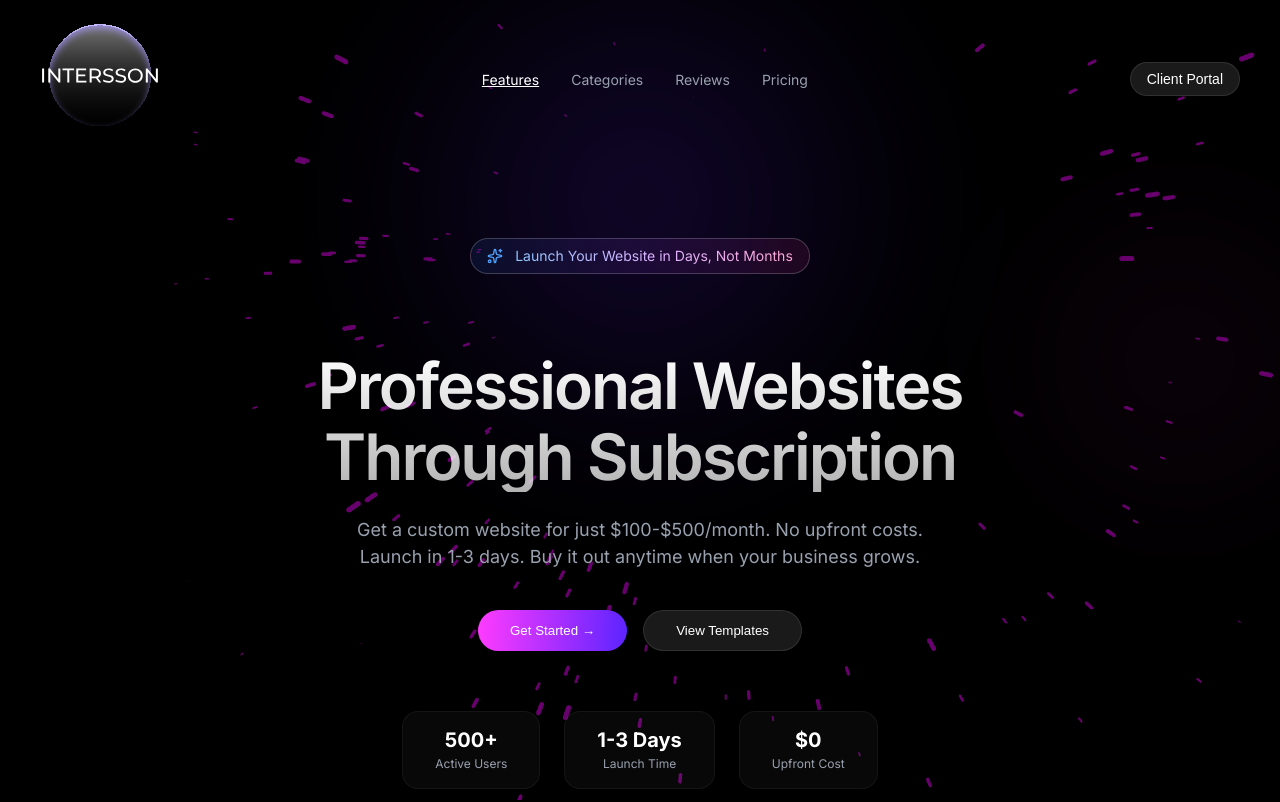
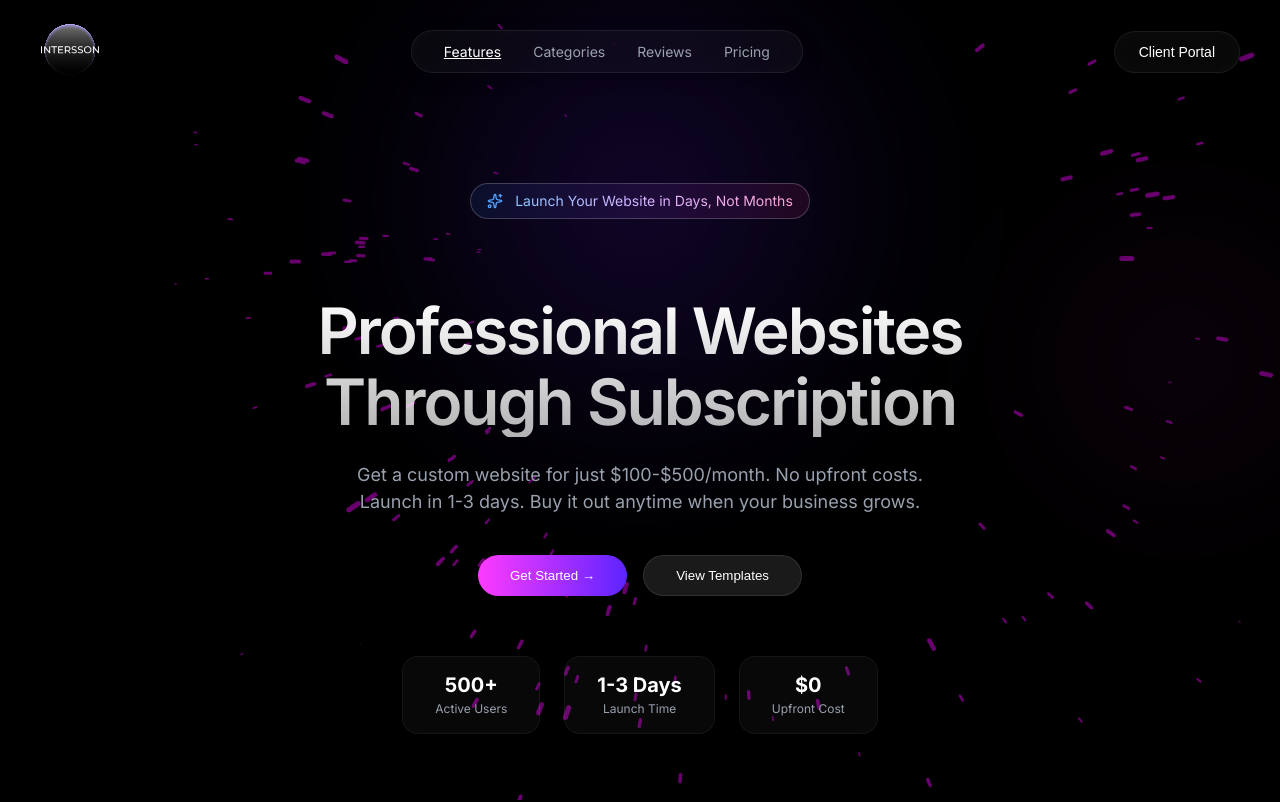
Before and after one commit to intersson-sir/Intersson, a Next.js app: page / in a window 1280 px wide. Shown: the top 802 px of the page. Built offline with nearby package versions, Linux system fonts and the light colour scheme.

Commit message:
Update Navbar: reduce logo size (-50%) and apply Liquid Glass style to nav links and client portal button

```diff
--- a/src/components/Navbar.module.css
+++ b/src/components/Navbar.module.css
@@ -23,8 +23,8 @@
 }
 
 .logoIcon {
-    width: 120px;
-    height: 110px;
+    width: 60px;
+    height: 55px;
     background: url('/logo.svg') no-repeat center center;
     background-size: contain;
 }
@@ -34,6 +34,18 @@
     gap: 32px;
     font-size: 14px;
     color: #99A1AF;
+    align-items: center;
+
+    /* Liquid Glass Effect */
+    background: rgba(255, 255, 255, 0.03);
+    backdrop-filter: blur(20px);
+    -webkit-backdrop-filter: blur(20px);
+    border: 1px solid rgba(255, 255, 255, 0.08);
+    padding: 12px 32px;
+    border-radius: 100px;
+    box-shadow:
+        inset 0 0 20px rgba(255, 255, 255, 0.02),
+        0 4px 20px rgba(0, 0, 0, 0.2);
 }
 
 .navLink {
@@ -51,9 +63,16 @@
 }
 
 .clientPortalBtn {
-    background: rgba(255, 255, 255, 0.1);
-    border: 1px solid rgba(255, 255, 255, 0.1);
-    padding: 8px 16px;
+    /* Liquid Glass Effect */
+    background: rgba(255, 255, 255, 0.03);
+    backdrop-filter: blur(20px);
+    -webkit-backdrop-filter: blur(20px);
+    border: 1px solid rgba(255, 255, 255, 0.08);
+    box-shadow:
+        inset 0 0 20px rgba(255, 255, 255, 0.02),
+        0 4px 20px rgba(0, 0, 0, 0.2);
+
+    padding: 12px 24px;
     border-radius: 99px;
     color: white;
     font-size: 14px;
```
